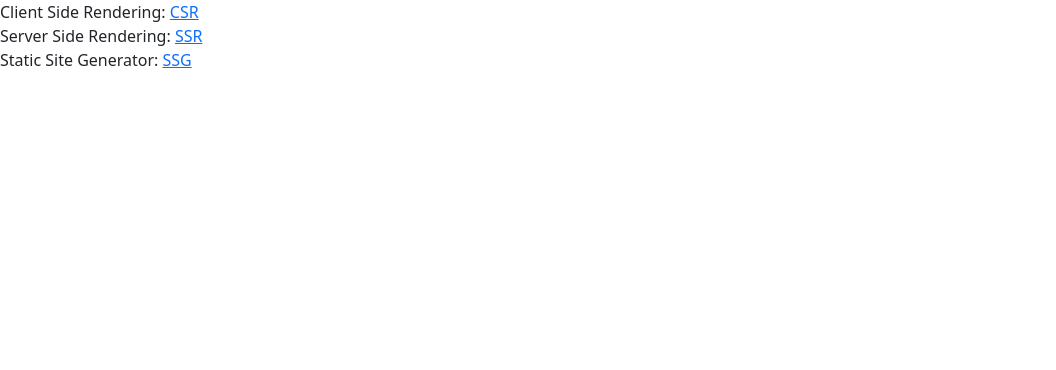
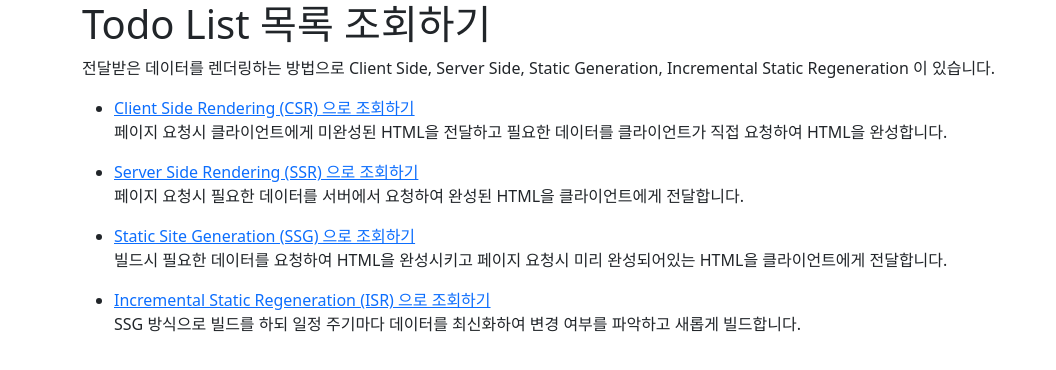
Before and after one commit to juhonamnam/demo-next, a Next.js app: page /todoList in a window 1280 px wide. Shown: the top 370 px of the page, without its empty margins (0-1056 px from the left). Built offline with nearby package versions, Linux system fonts and the light colour scheme.

Commit message:
refactor overall structure

```diff
--- a/package.json
+++ b/package.json
@@ -1,5 +1,5 @@
 {
-  "name": "next-demo",
+  "name": "demo-next",
   "version": "0.1.0",
   "private": true,
   "scripts": {
--- a/src/pages/_app.tsx
+++ b/src/pages/_app.tsx
@@ -1,9 +1,17 @@
 import 'styles/globals.css'
-import 'bootstrap/dist/css/bootstrap.min.css';
+import 'bootstrap/dist/css/bootstrap.min.css'
 import type { AppProps } from 'next/app'
+import Head from 'next/head'
 
 function MyApp({ Component, pageProps }: AppProps) {
-  return <Component {...pageProps} />
+  return (
+    <>
+      <Head>
+        <title>Next App Demo</title>
+      </Head>
+      <Component {...pageProps} />
+    </>
+  )
 }
 
 export default MyApp
--- /dev/null
+++ b/src/pages/_document.tsx
@@ -0,0 +1,18 @@
+import { Head, Html, Main, NextScript } from 'next/document'
+
+const Document = () => {
+  return (
+    <Html>
+    <Head>
+      <meta name="description" content="Generated by create next app" />
+      <link rel="icon" href="/favicon.ico" />
+    </Head>
+      <body>
+        <Main />
+        <NextScript />
+      </body>
+    </Html>
+  )
+}
+
+export default Document
--- a/src/pages/todoList/index.tsx
+++ b/src/pages/todoList/index.tsx
@@ -2,17 +2,51 @@ import Link from 'next/link'
 
 const TodoList = () => {
   return (
-    <>
-      <div>
-        Client Side Rendering: <Link href={'todoList/CSR'}>CSR</Link>
-      </div>
-      <div>
-        Server Side Rendering: <Link href={'todoList/SSR'}>SSR</Link>
-      </div>
-      <div>
-        Static Site Generator: <Link href={'todoList/SSG'}>SSG</Link>
-      </div>
-    </>
+    <div className="container">
+      <h1>Todo List 목록 조회하기</h1>
+      <p>
+        전달받은 데이터를 렌더링하는 방법으로 Client Side, Server Side, Static
+        Generation, Incremental Static Regeneration 이 있습니다.
+      </p>
+      <ul>
+        <li>
+          <Link href={'todoList/CSR'}>
+            Client Side Rendering (CSR) 으로 조회하기
+          </Link>
+          <p>
+            페이지 요청시 클라이언트에게 미완성된 HTML을 전달하고 필요한
+            데이터를 클라이언트가 직접 요청하여 HTML을 완성합니다.
+          </p>
+        </li>
+        <li>
+          <Link href={'todoList/SSR'}>
+            Server Side Rendering (SSR) 으로 조회하기
+          </Link>
+          <p>
+            페이지 요청시 필요한 데이터를 서버에서 요청하여 완성된 HTML을
+            클라이언트에게 전달합니다.
+          </p>
+        </li>
+        <li>
+          <Link href={'todoList/SSG'}>
+            Static Site Generation (SSG) 으로 조회하기
+          </Link>
+          <p>
+            빌드시 필요한 데이터를 요청하여 HTML을 완성시키고 페이지 요청시 미리
+            완성되어있는 HTML을 클라이언트에게 전달합니다.
+          </p>
+        </li>
+        <li>
+          <Link href={'todoList/ISR'}>
+            Incremental Static Regeneration (ISR) 으로 조회하기
+          </Link>
+          <p>
+            SSG 방식으로 빌드를 하되 일정 주기마다 데이터를 최신화하여 변경
+            여부를 파악하고 새롭게 빌드합니다.
+          </p>
+        </li>
+      </ul>
+    </div>
   )
 }
 
--- a/src/repository/todoRepository.ts
+++ b/src/repository/todoRepository.ts
@@ -22,7 +22,7 @@ class TodoRepository {
   async retrieve(): Promise<ICommonResponse<ITodoItem[]>> {
     try {
       const response = await this.request({
-        endpoint: '/retrieveTodo',
+        endpoint: '/retrieveTodoList',
         method: 'GET',
       })
       return response.json()
@@ -34,7 +34,7 @@ class TodoRepository {
   async createTodo(content: string): Promise<ICommonResponse<ITodoItem>> {
     try {
       const response = await this.request({
-        endpoint: '/createTodo',
+        endpoint: '/createTodoItem',
         method: 'POST',
         body: JSON.stringify({ content: content }),
         headers: { 'Content-Type': 'application/json' },
@@ -48,7 +48,7 @@ class TodoRepository {
   async deleteTodo(id: number): Promise<ICommonResponse<ITodoItem>> {
     try {
       const response = await this.request({
-        endpoint: `/deleteTodo/${id}`,
+        endpoint: `/deleteTodoItem/${id}`,
         method: 'DELETE',
       })
       return response.json()
```
Also changed, not shown: src/pages/image/index.tsx (added, +37 -0 lines), src/pages/index.tsx (+11 -47 lines), src/pages/todoList/ISR.tsx (added, +37 -0 lines), .eslintrc.json, public/test_image.jpg (added).
